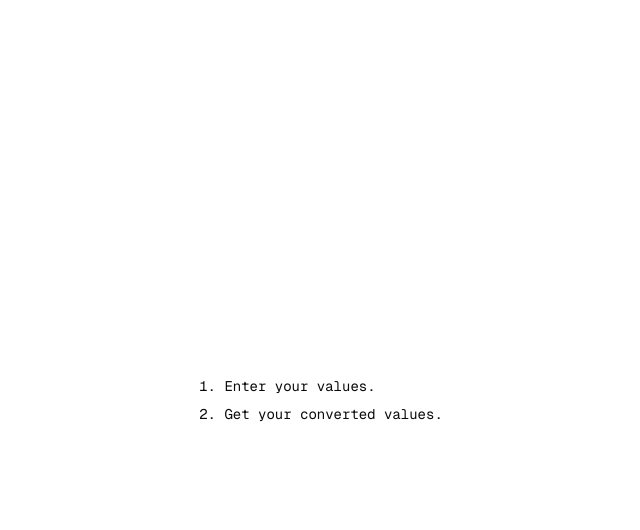
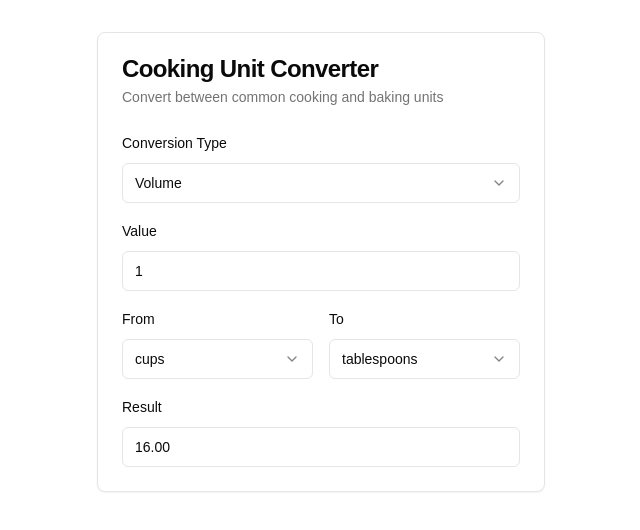
Before and after one commit to fursus/cooking-calculator, a Next.js app: page / in a window 1280 px wide. Shown: the top 530 px of the page, without its empty margins (319-959 px from the left). Built offline with nearby package versions, Linux system fonts and the light colour scheme.

Commit message:
create unit-converter component

```diff
--- a/app/page.tsx
+++ b/app/page.tsx
@@ -1,14 +1,9 @@
+import UnitConverter from "@/components/unit-converter";
+
 export default function Home() {
   return (
-    <div className="grid grid-rows-[20px_1fr_20px] items-center justify-items-center min-h-screen p-8 pb-20 gap-16 sm:p-20 font-[family-name:var(--font-geist-sans)]">
-      <main className="flex flex-col gap-8 row-start-2 items-center sm:items-start">
-        <ol className="list-inside list-decimal text-sm text-center sm:text-left font-[family-name:var(--font-geist-mono)]">
-          <li className="mb-2">
-            Enter your values.
-          </li>
-          <li>Get your converted values.</li>
-        </ol>
-      </main>
+    <div className="container mx-auto py-8 px-4">
+      <UnitConverter />
     </div>
   );
 }
--- /dev/null
+++ b/components/unit-converter.tsx
@@ -0,0 +1,210 @@
+"use client";
+
+import { useState } from "react";
+import {
+  Card,
+  CardContent,
+  CardDescription,
+  CardHeader,
+  CardTitle,
+} from "@/components/ui/card";
+import { Input } from "@/components/ui/input";
+import { Label } from "@/components/ui/label";
+import {
+  Select,
+  SelectContent,
+  SelectItem,
+  SelectTrigger,
+  SelectValue,
+} from "@/components/ui/select";
+
+const conversionTypes = ["Volume", "Weight", "Temperature"];
+const volumeUnits = [
+  "cups",
+  "tablespoons",
+  "teaspoons",
+  "fluid ounces",
+  "milliliters",
+  "liters",
+];
+const weightUnits = ["ounces", "pounds", "grams", "kilograms"];
+const temperatureUnits = ["Fahrenheit", "Celsius"];
+
+const volumeConversions = {
+  cups: 1,
+  tablespoons: 16,
+  teaspoons: 48,
+  "fluid ounces": 8,
+  milliliters: 236.588,
+  liters: 0.236588,
+};
+
+const weightConversions = {
+  ounces: 1,
+  pounds: 0.0625,
+  grams: 28.3495,
+  kilograms: 0.0283495,
+};
+
+function convertVolume(
+  value: number,
+  fromUnit: string,
+  toUnit: string
+): number {
+  const baseCups =
+    value / volumeConversions[fromUnit as keyof typeof volumeConversions];
+  return baseCups * volumeConversions[toUnit as keyof typeof volumeConversions];
+}
+
+function convertWeight(
+  value: number,
+  fromUnit: string,
+  toUnit: string
+): number {
+  const baseOunces =
+    value / weightConversions[fromUnit as keyof typeof weightConversions];
+  return (
+    baseOunces * weightConversions[toUnit as keyof typeof weightConversions]
+  );
+}
+
+function convertTemperature(
+  value: number,
+  fromUnit: string,
+  toUnit: string
+): number {
+  if (fromUnit === toUnit) return value;
+  if (fromUnit === "Fahrenheit") {
+    return (value - 32) * (5 / 9);
+  } else {
+    return value * (9 / 5) + 32;
+  }
+}
+
+export default function UnitConverter() {
+  const [conversionType, setConversionType] = useState<string>("Volume");
+  const [input, setInput] = useState<number>(1);
+  const [fromUnit, setFromUnit] = useState<string>("cups");
+  const [toUnit, setToUnit] = useState<string>("tablespoons");
+
+  const getUnits = () => {
+    switch (conversionType) {
+      case "Volume":
+        return volumeUnits;
+      case "Weight":
+        return weightUnits;
+      case "Temperature":
+        return temperatureUnits;
+      default:
+        return [];
+    }
+  };
+
+  const convert = () => {
+    switch (conversionType) {
+      case "Volume":
+        return convertVolume(input, fromUnit, toUnit);
+      case "Weight":
+        return convertWeight(input, fromUnit, toUnit);
+      case "Temperature":
+        return convertTemperature(input, fromUnit, toUnit);
+      default:
+        return 0;
+    }
+  };
+
+  const result = convert();
+
+  return (
+    <Card className="w-full max-w-md mx-auto">
+      <CardHeader>
+        <CardTitle>Cooking Unit Converter</CardTitle>
+        <CardDescription>
+          Convert between common cooking and baking units
+        </CardDescription>
+      </CardHeader>
+      <CardContent>
+        <div className="space-y-4">
+          <div className="space-y-2">
+            <Label htmlFor="conversion-type">Conversion Type</Label>
+            <Select
+              value={conversionType}
+              onValueChange={(value) => {
+                setConversionType(value);
+                const units =
+                  value === "Volume"
+                    ? volumeUnits
+                    : value === "Weight"
+                    ? weightUnits
+                    : temperatureUnits;
+                setFromUnit(units[0]);
+                setToUnit(units[1]);
+              }}
+            >
+              <SelectTrigger id="conversion-type">
+                <SelectValue placeholder="Select conversion type" />
+              </SelectTrigger>
+              <SelectContent>
+                {conversionTypes.map((type) => (
+                  <SelectItem key={type} value={type}>
+                    {type}
+                  </SelectItem>
+                ))}
+              </SelectContent>
+            </Select>
+          </div>
+          <div className="space-y-2">
+            <Label htmlFor="input-value">Value</Label>
+            <Input
+              id="input-value"
+              type="number"
+              value={input}
+              onChange={(e) => setInput(Number.parseFloat(e.target.value) || 0)}
+            />
+          </div>
+          <div className="grid grid-cols-2 gap-4">
+            <div className="space-y-2">
+              <Label htmlFor="from-unit">From</Label>
+              <Select value={fromUnit} onValueChange={setFromUnit}>
+                <SelectTrigger id="from-unit">
+                  <SelectValue placeholder="Select unit" />
+                </SelectTrigger>
+                <SelectContent>
+                  {getUnits().map((unit) => (
+                    <SelectItem key={unit} value={unit}>
+                      {unit}
+                    </SelectItem>
+                  ))}
+                </SelectContent>
+              </Select>
+            </div>
+            <div className="space-y-2">
+              <Label htmlFor="to-unit">To</Label>
+              <Select value={toUnit} onValueChange={setToUnit}>
+                <SelectTrigger id="to-unit">
+                  <SelectValue placeholder="Select unit" />
+                </SelectTrigger>
+                <SelectContent>
+                  {getUnits().map((unit) => (
+                    <SelectItem key={unit} value={unit}>
+                      {unit}
+                    </SelectItem>
+                  ))}
+                </SelectContent>
+              </Select>
+            </div>
+          </div>
+          <div className="space-y-2">
+            <Label htmlFor="result">Result</Label>
+            <Input
+              id="result"
+              type="number"
+              value={result.toFixed(2)}
+              readOnly
+            />
+          </div>
+        </div>
+      </CardContent>
+    </Card>
+  );
+}
```
